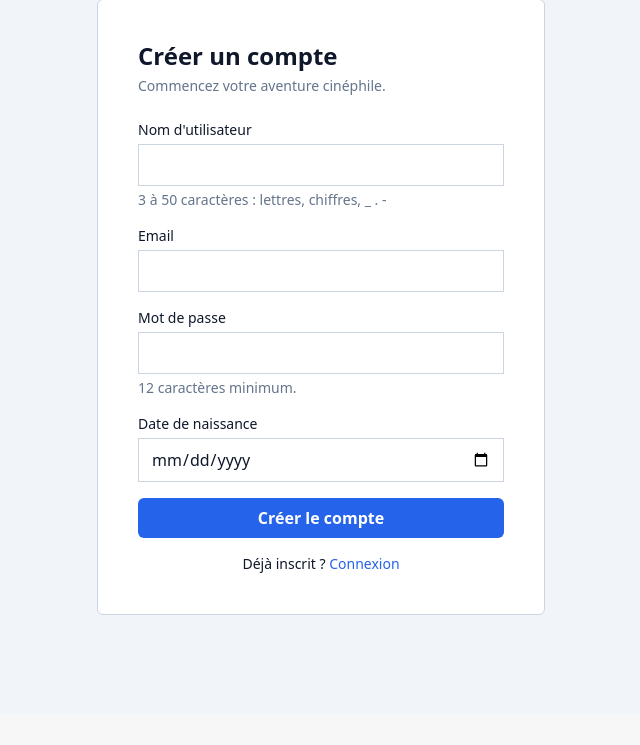
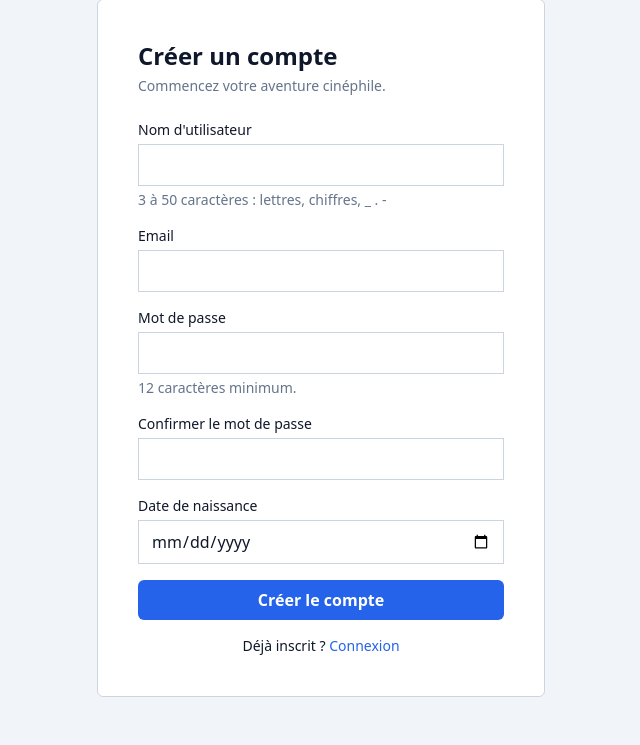
Before and after one commit to LOIC-only-one/projet-m705-client, a Flask app: page /register in a window 1280 px wide. Shown: the part 86-831 px from the top of the page, without its empty margins (319-959 px from the left). Before the commit the page ends 701 px from the top, so only its background shows below. Run offline with Flask 3, Linux system fonts and the light colour scheme; some libraries are stand-ins or nearby versions.

Commit message:
Ajout d'un champs pour la verification du mdp user

```diff
--- a/front-index/app.py
+++ b/front-index/app.py
@@ -218,6 +218,12 @@ def register():
         "password": request.form.get("password", ""),
         "birthdate": request.form.get("birthdate", ""),
     }
+    if nouvel_utilisateur["password"] != request.form.get("password_confirmation", ""):
+        return render_template(
+            "register.j2",
+            erreur="Les mots de passe ne correspondent pas.",
+            form=request.form,
+        ), 400
     reponse_api = appel_api(API_AUTH, "/api/auth/register", nouvel_utilisateur)
     if reponse_api is None or not reponse_api.ok:
         message, code_http = erreur_api(reponse_api)
--- a/front-index/templates/register.j2
+++ b/front-index/templates/register.j2
@@ -22,6 +22,10 @@
             <div class="mt-1 text-sm text-slate-500">12 caractères minimum.</div>
           </div>
           <div class="mb-4">
+            <label for="password_confirmation" class="mb-1 block text-sm font-medium">Confirmer le mot de passe</label>
+            <input type="password" class="w-full border border-slate-300 px-3 py-2" id="password_confirmation" name="password_confirmation" required minlength="12" autocomplete="new-password">
+          </div>
+          <div class="mb-4">
             <label for="birthdate" class="mb-1 block text-sm font-medium">Date de naissance</label>
             <input type="date" class="w-full border border-slate-300 px-3 py-2" id="birthdate" name="birthdate" value="{{ form.birthdate }}" required>
           </div>
```
